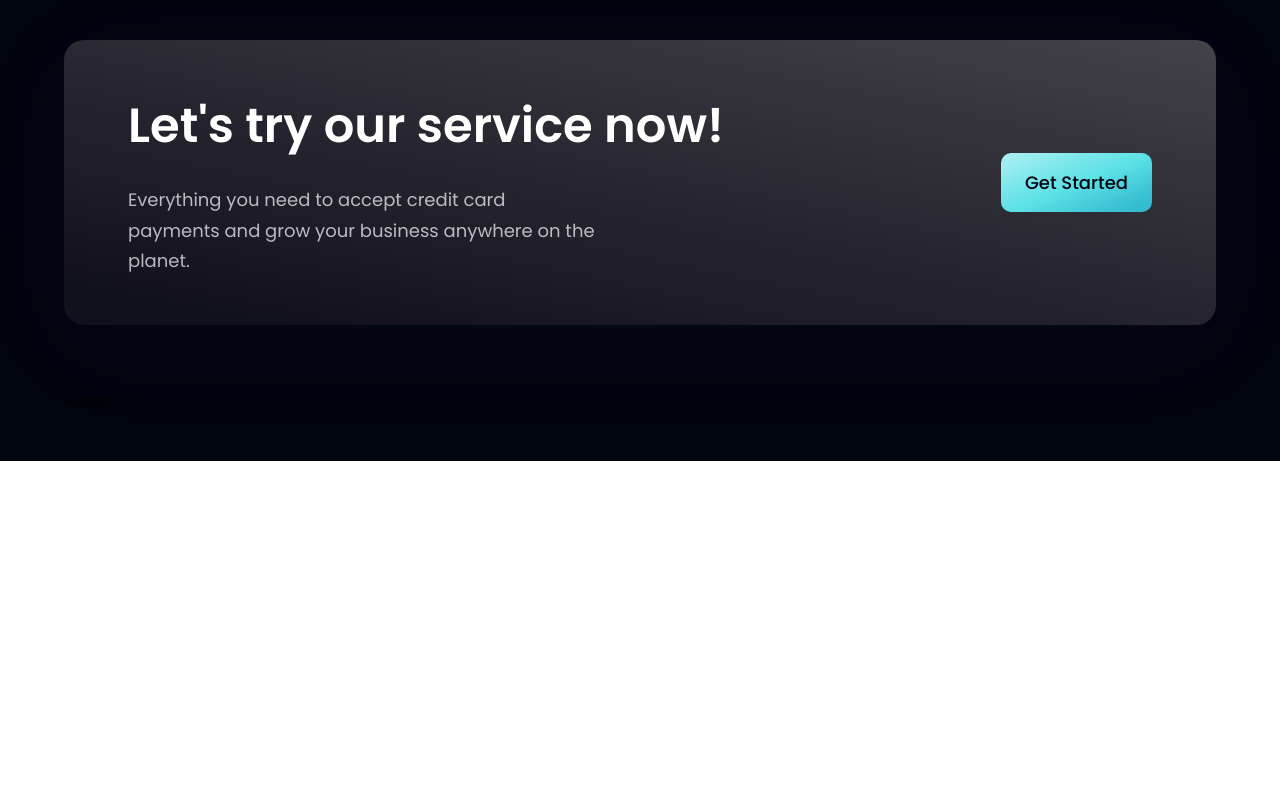
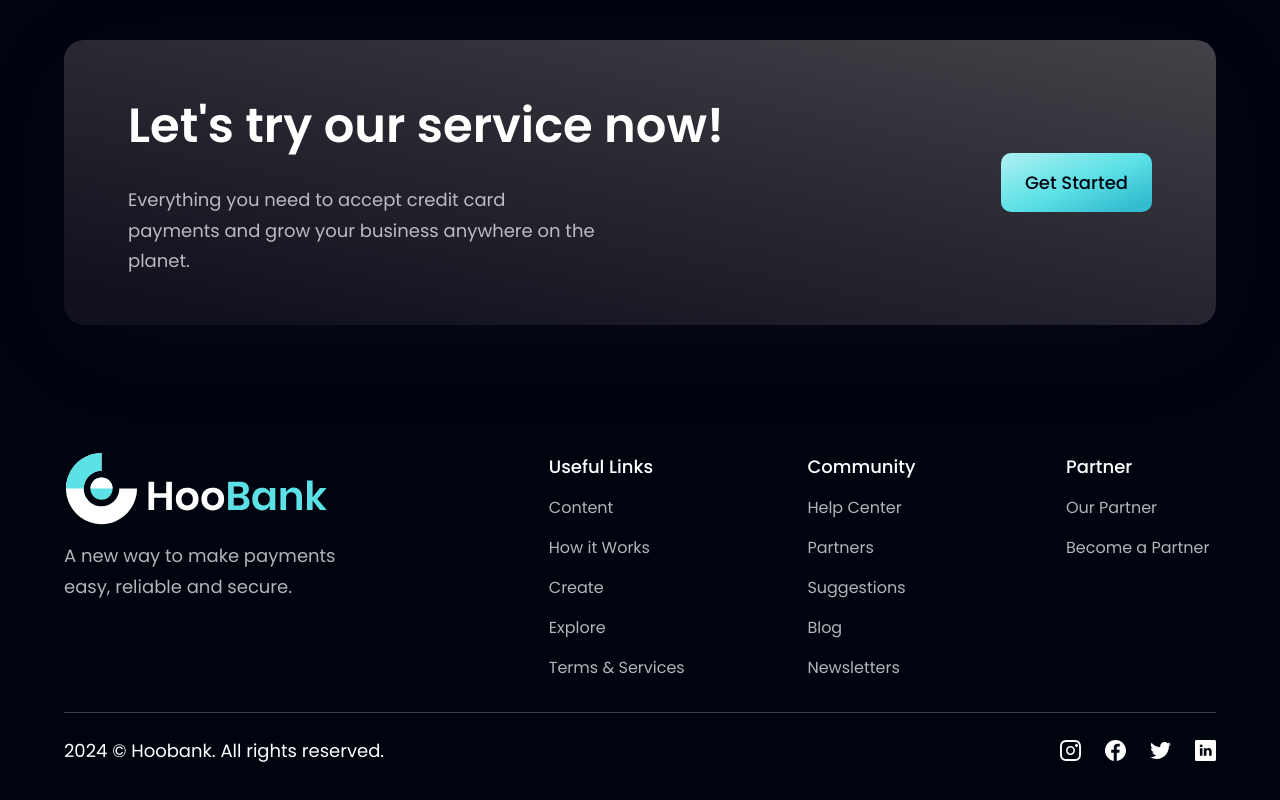
Before and after one commit to shaarkr/hoobank, a React (Vite) app: page / in a window 1280 px wide. Shown: the part 4192-4992 px from the top of the page. Before the commit the page ends 4653 px from the top, so only its background shows below. Built offline with nearby package versions, Linux system fonts and the light colour scheme.

Commit message:
feat: add Footer section

```diff
--- a/src/components/Footer.jsx
+++ b/src/components/Footer.jsx
@@ -1,5 +1,65 @@
-const Footer = () => {
-  return <div>Footer</div>
-}
+import { logo } from '../assets'
+import { footerLinks, socialMedia } from '../constants'
+import styles from '../style'
+
+const Footer = () => (
+  <section
+    id='footer'
+    className={`${styles.flexCenter} ${styles.paddingY} flex-col`}
+  >
+    <div className={`${styles.flexStart} md:flex-row flex-col mb-8 w-full`}>
+      <div className='flex flex-col justify-start flex-1 mr-10'>
+        <img
+          src={logo}
+          alt='hoobank'
+          className='w-[266px] h-[72px] object-contain'
+        />
+        <p className={`${styles.paragraph} max-w-[310px] mt-4`}>
+          A new way to make payments easy, reliable and secure.
+        </p>
+      </div>
+
+      <div className='flex flex-[1.5] w-full flex-row justify-between flex-wrap md:mt-0 mt-10'>
+        {footerLinks.map(footerLink => (
+          <div
+            key={footerLink.title}
+            className='flex flex-col my-4 ss:my-0 min-w-[150px]'
+          >
+            <h4 className='font-medium font-poppins text-[18px] leading-[27px] text-white'>
+              {footerLink.title}
+            </h4>
+            <ul className='mt-4 list-none'>
+              {footerLink.links.map((link, index) => (
+                <li
+                  key={link.name}
+                  className={`font-normal font-poppins text-[16px] leading-[24px] text-dimWhite hover:text-secondary cursor-pointer ${index !== footerLink.links.length - 1 ? 'mb-4' : 'mb-0'}`}
+                >
+                  {link.name}
+                </li>
+              ))}
+            </ul>
+          </div>
+        ))}
+      </div>
+    </div>
+
+    <div className='flex flex-col items-center justify-between w-full pt-6 md:flex-row border-t-[1px] border-t-[#3f3e45]'>
+      <p className='font-normal font-poppins text-center text-[18px] leading-[27px] text-white'>
+        2024 &copy; Hoobank. All rights reserved.
+      </p>
+
+      <div className='flex flex-row mt-6 md:mt-0'>
+        {socialMedia.map((social, index) => (
+          <img
+            key={social.id}
+            src={social.icon}
+            alt={social.id}
+            className={`w-[21px] h-[21px] object-contain cursor-pointer ${index !== socialMedia.length - 1 ? 'mr-6' : 'mr-0'}`}
+          />
+        ))}
+      </div>
+    </div>
+  </section>
+)
 
 export default Footer
```
